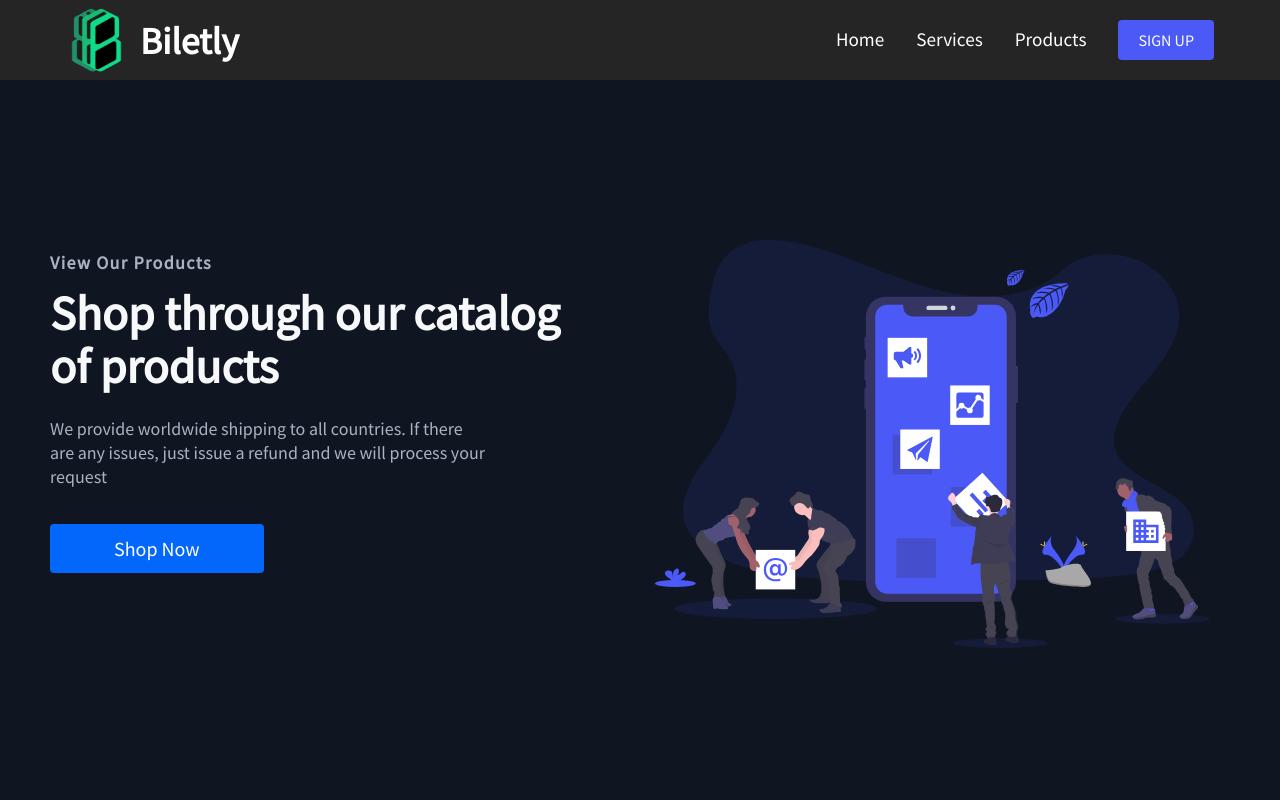
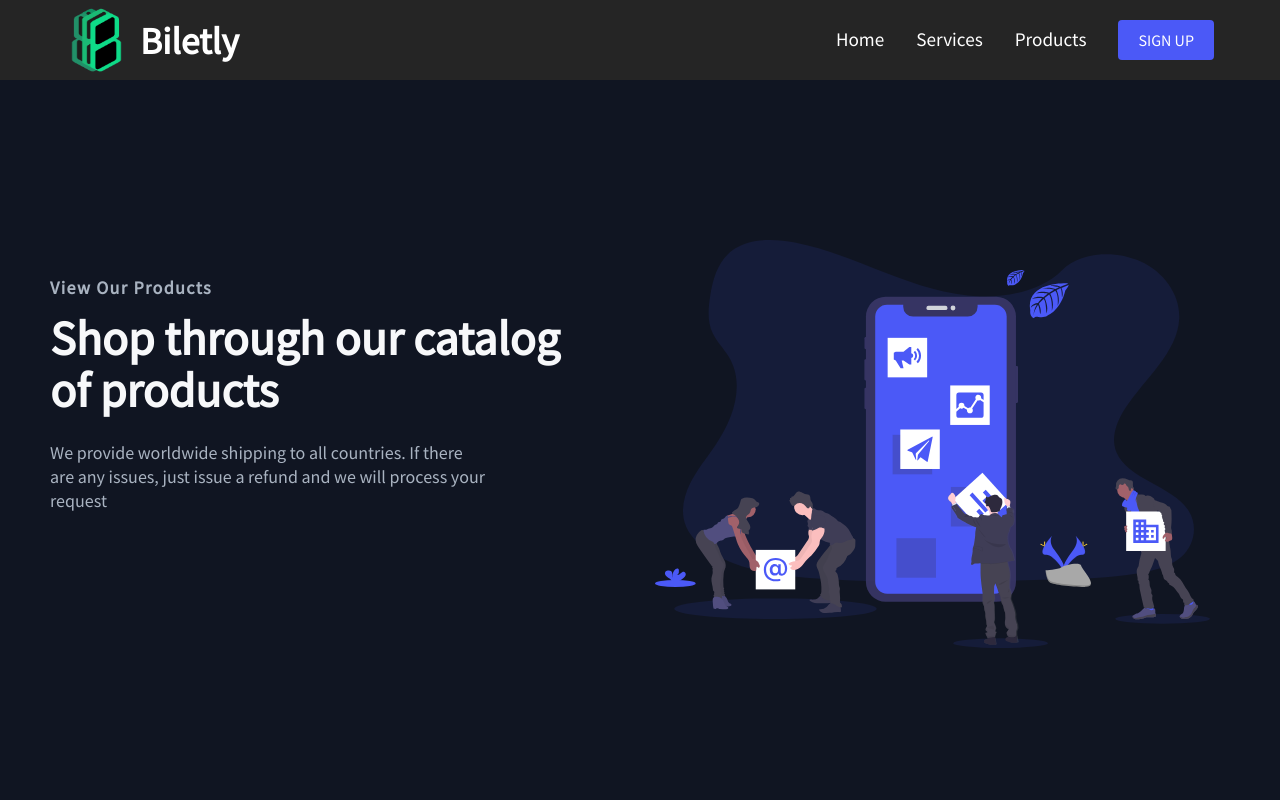
Before and after one commit to ttiagoc/BiletlyWEB, a React (Create React App) app: page /products in a window 1280 px wide. Shown: the top 800 px of the page. Built offline with nearby package versions, Linux system fonts and the light colour scheme.

Commit message:
fixed button bug

```diff
--- a/src/components/InfoSection/InfoSection.js
+++ b/src/components/InfoSection/InfoSection.js
@@ -19,18 +19,9 @@ import { Link } from 'react-router-dom'
     alt,
     imgStart,
     start,
-    color
-}) =>
-
-{
-    const ButtonOn = () => { if (buttonLabel !== null || buttonLabel !== undefined) {
-        console.log(buttonLabel)
-        return <Link to='/sign-up'><Button big fontBig primary={primary} >
-        {buttonLabel}
-        </Button>
-        </Link>
-    }
-    }
+    color,
+    showButton
+}) => {
     return (
         <>
             <InfoSec lightBg={lightBg} style={{backgroundColor:color}}>
@@ -41,10 +32,15 @@ import { Link } from 'react-router-dom'
                             <TopLine lightTopLine={lightTopLine}>{topLine}</TopLine>
                             <Heading lightText={lightText}>{headline}</Heading>
                             <Subtitle lightTextDesc={lightTextDesc}>{description} <br /> {description2}</Subtitle>
-
-
-                             {ButtonOn()}
-
+                            {showButton ? (
+                                <Link to='/sign-up'>
+                                    <Button big fontBig primary={primary}>
+                                        {buttonLabel}
+                                    </Button>
+                                </Link>
+                            ): (
+                                <div></div>
+                            )}
                             </TextWrapper>
                         </InfoColumn>
                         <InfoColumn>
--- a/src/pages/HomePage/Data.js
+++ b/src/pages/HomePage/Data.js
@@ -14,7 +14,8 @@ export const homeObjOne = {
     img: require('../../images/logo.png'),
     alt: 'Credit Card',
     start: '',
-    color:'black'
+    color:'black',
+    showButton: false
   };
 
 
@@ -35,7 +36,8 @@ export const homeObjOne = {
     img: require('../../images/ticket.png'),
     alt: 'Vault',
     start: 'true',
-    color:'#252525'
+    color:'#252525',
+    showButton: true
   };
 
   export const homeObjTwo = {
@@ -52,7 +54,8 @@ export const homeObjOne = {
     imgStart: '',
     img: require('../../images/svg-2.svg'),
     alt: 'Vault',
-    start: ''
+    start: '',
+    showButton: false
   };
 
   export const homeObjFour = {
@@ -69,5 +72,6 @@ export const homeObjOne = {
     imgStart: 'start',
     img: require('../../images/svg-3.svg'),
     alt: 'Vault',
-    start: 'true'
+    start: 'true',
+    showButton: false
   };
```
